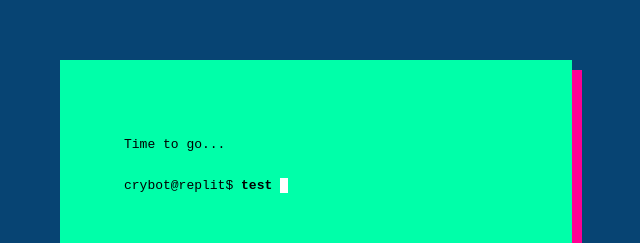
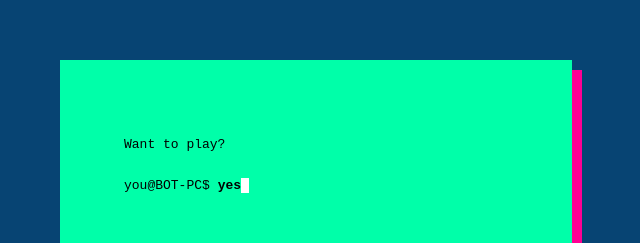
Before and after one commit to crybx/mock-terminal, a plain HTML site: page index.html in a window 1280 px wide. Shown: the part 156-399 px from the top of the page, 324-964 px from the left. Drawn offline with Linux system fonts and the light colour scheme.

Commit message:
Minor adjustments + added favicon and screenshot

```diff
--- a/console.js
+++ b/console.js
@@ -24,10 +24,10 @@ $(document).ready(function() {
 
 function ConParse() {
   this.history = [];
-  this.prefix = 'crybot@replit$ ';
+  this.prefix = 'you@BOT-PC$ ';
   this.buffer = '';
   this.cursorLocation = 0;
-  this.input('test');
+  this.input('yes');
 
   $('.prefix').text(this.prefix);
 }
@@ -47,13 +47,13 @@ ConParse.prototype.navigate = function(left) {
 };
 
 ConParse.prototype.renderCursor = function() {
-  var pad = Array(this.cursorLocation + this.prefix.length);
+  var pad = Array(this.cursorLocation + this.prefix.length - 1);
   pad.fill('&nbsp;');
   $('.cursor-container .pad').html(pad.join(''));
 };
 
 ConParse.prototype.clear = function() {
-  this.cursorLocation = 0;
+  this.cursorLocation = -1;
   this.buffer = '';
   $('#buffer').text(this.buffer);
   this.renderCursor();
--- a/index.html
+++ b/index.html
@@ -1,25 +1,24 @@
 <!DOCTYPE html>
 <html>
-  <head>
+
+<head>
   <meta http-equiv="Content-Type" content="text/html; charset=UTF-8" />
   <title>Terminal?</title>
-  <!-- <script
-			  src="https://code.jquery.com/jquery-3.6.0.min.js"
-			  integrity="sha256-/xUj+3OJU5yExlq6GSYGSHk7tPXikynS7ogEvDej/m4="
-			  crossorigin="anonymous"></script> -->
   <script src="jquery.min.js"></script>
   <script src="console.js"></script>
-  <link href='style.css' rel='stylesheet' type='text/css'>
+  <link href="style.css" rel="stylesheet" type="text/css">
 </head>
 
 <body>
 
   <div class="container output">
-    <p id="echo">Time to go...</p>
+    <p id="echo">Want to play?</p>
     <p>
       <span class="prefix"></span>
-      <span class="cursor-container"><span class="pad"></span>
-        <cursor>&nbsp;<cursor></span>
+      <span class="cursor-container">
+		<span class="pad"></span>
+        <cursor>&nbsp;<cursor>
+	  </span>
       <span class="input">
         <span id="buffer"></span>
       </span>
--- a/style.css
+++ b/style.css
@@ -44,7 +44,7 @@ body {
 cursor {
   display: inline;
   background: white;
-  animation: blink 1.5s linear infinite;
+  animation: blink 1s linear infinite;
 }
 @keyframes blink {
   40% {
```
Also changed, not shown: favicon.ico (added), screenshot.png (added).
